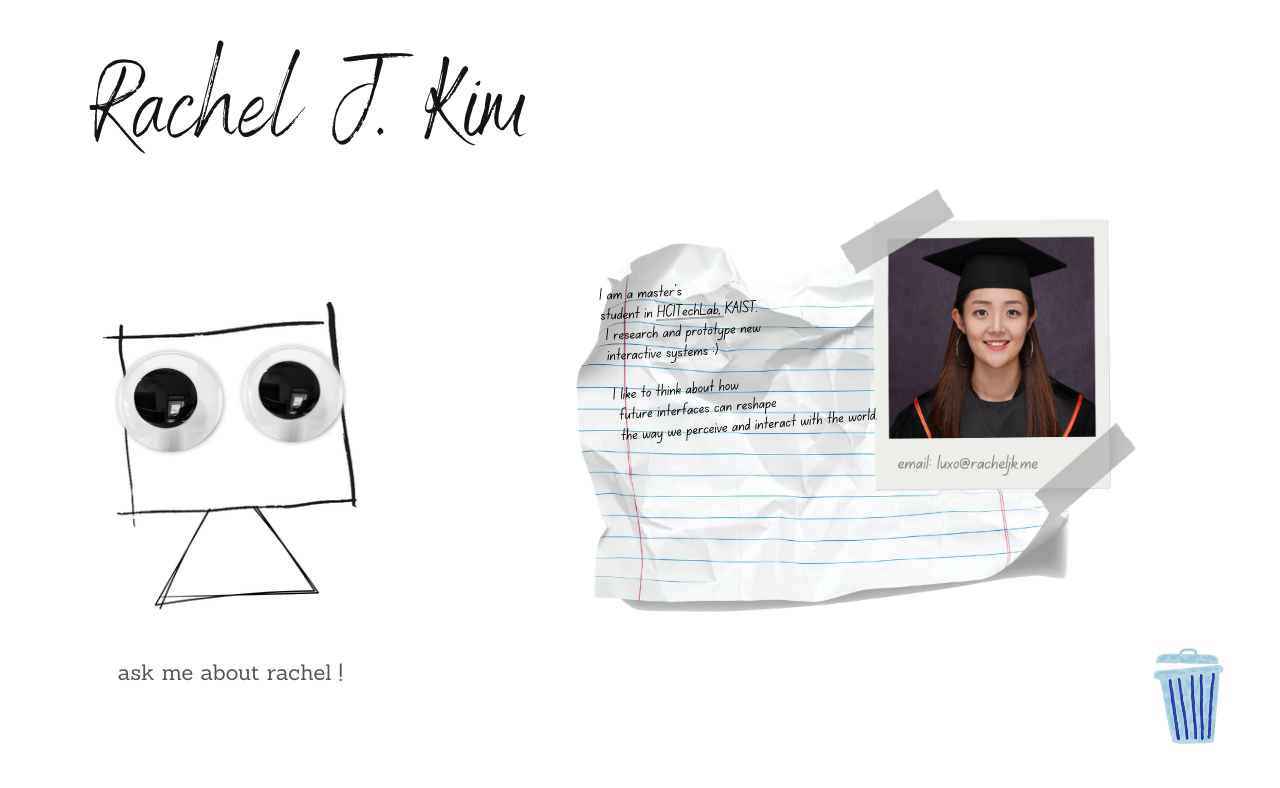
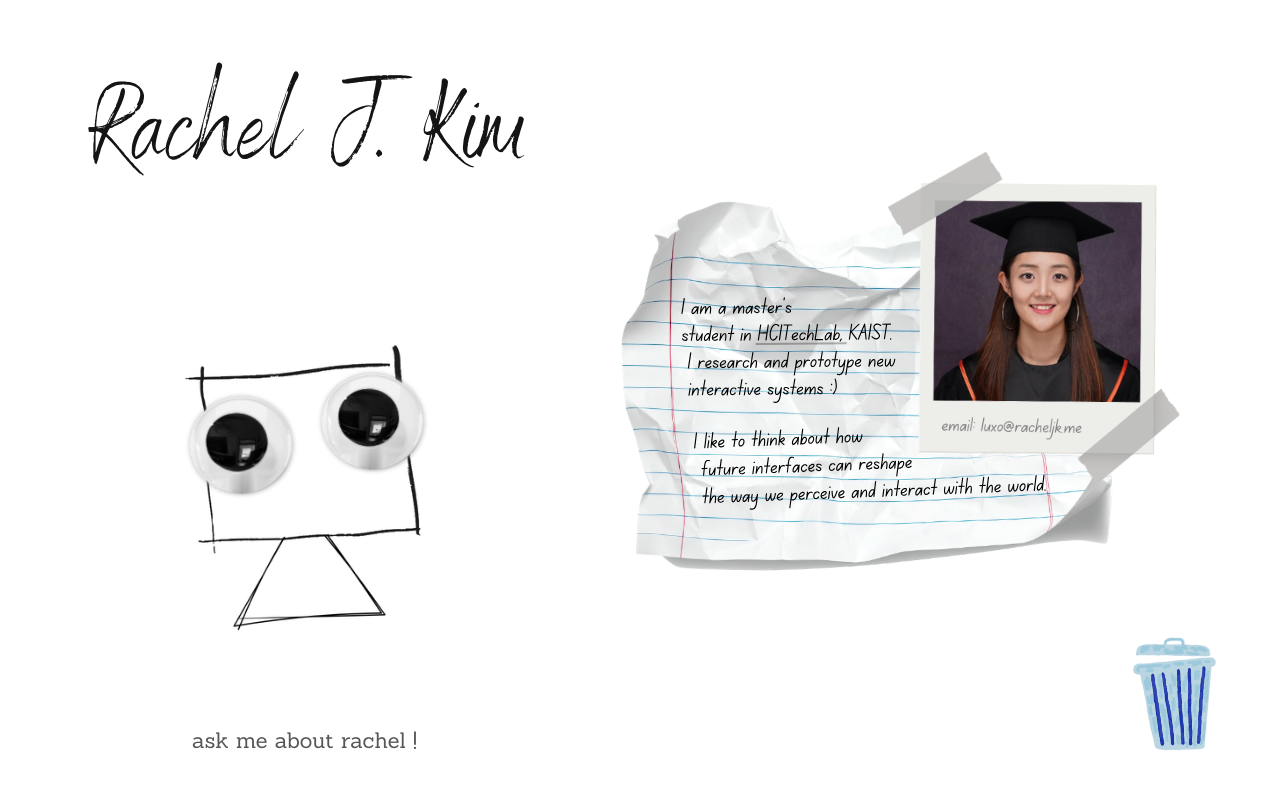
Before and after one commit to RachelJKim/RachelJKim.github.io, a React (Vite) app in the folder frontend/: page / in a window 1280 px wide. Shown: the top 788 px of the page. Built offline with nearby package versions, Linux system fonts and the light colour scheme.

Commit message:
home: bake saved layout positions into DEFAULT_LAYOUT so the deploy matches
Co-Authored-By: Claude Opus 4.8 (1M context) <noreply@anthropic.com>

```diff
--- a/frontend/src/data/homeScene.js
+++ b/frontend/src/data/homeScene.js
@@ -7,21 +7,20 @@
 // "Copy JSON" and paste the object below to make it the committed default.
 
 export const DEFAULT_LAYOUT = {
-  title:     { leftVw: 7,   topVh: 8,   fontVw: 8.5 },
-  character: { leftVw: 18,  topVh: 57,  widthVw: 20 },
-  eyeL:      { leftCqw: 2,  topCqw: 16, sizeCqw: 49, rot: 0 },
-  eyeR:      { leftCqw: 51, topCqw: 14, sizeCqw: 47, rot: 4 },
-  caption:   { leftVw: 18,  topVh: 84,  fontVw: 1.7 },
-  notes:     { leftVw: 70,  topVh: 50,  widthVw: 50, rot: 0 },
+  title:     { leftVw: 6.9,  topVh: 10.8, fontVw: 8.5 },
+  character: { leftVw: 23.7, topVh: 61,   widthVw: 18.5 },
+  eyeL:      { leftCqw: -1.8, topCqw: 18.3, sizeCqw: 51,   rot: 0 },
+  eyeR:      { leftCqw: 53.9, topCqw: 8.6,  sizeCqw: 50.5, rot: 4 },
+  caption:   { leftVw: 23.8, topVh: 92.5, fontVw: 1.7 },
+  notes:     { leftVw: 73.5, topVh: 45.3, widthVw: 50, rot: 1 },
   // The intro text overlaid on the notes paper. Positioned in cqw (% of the notes
   // group's width) so it drags/scales with the paper.
-  notesText: { leftCqw: 3,  topCqw: 15, widthCqw: 44, rot: -3 },
-  trash:     { leftVw: 93,  topVh: 87,  widthVw: 5.5, rot: -3 },
-  // Objects the bin spits out when clicked; smaller than the bin. Their placements
-  // are where they land — tune them in /?edit.
-  objTissue: { leftVw: 84,  topVh: 80,  widthVw: 5,   rot: -10 },
-  objRock:   { leftVw: 88,  topVh: 93,  widthVw: 4,   rot: 8 },
-  objPet:    { leftVw: 96,  topVh: 84,  widthVw: 5,   rot: 14 },
+  notesText: { leftCqw: 8.5, topCqw: 22.9, widthCqw: 59, rot: -1.5 },
+  trash:     { leftVw: 91.9, topVh: 86.8, widthVw: 6.5, rot: -3 },
+  // Objects the bin spits out when clicked. Their placements are where they land.
+  objTissue: { leftVw: 51.5, topVh: 77.1, widthVw: 10,  rot: -10 },
+  objRock:   { leftVw: 83.4, topVh: 73.6, widthVw: 7.5, rot: 8 },
+  objPet:    { leftVw: 51.5, topVh: 24.8, widthVw: 10,  rot: -3 },
 }
 
 // Human labels + which numeric fields each element exposes in the editor.
```
